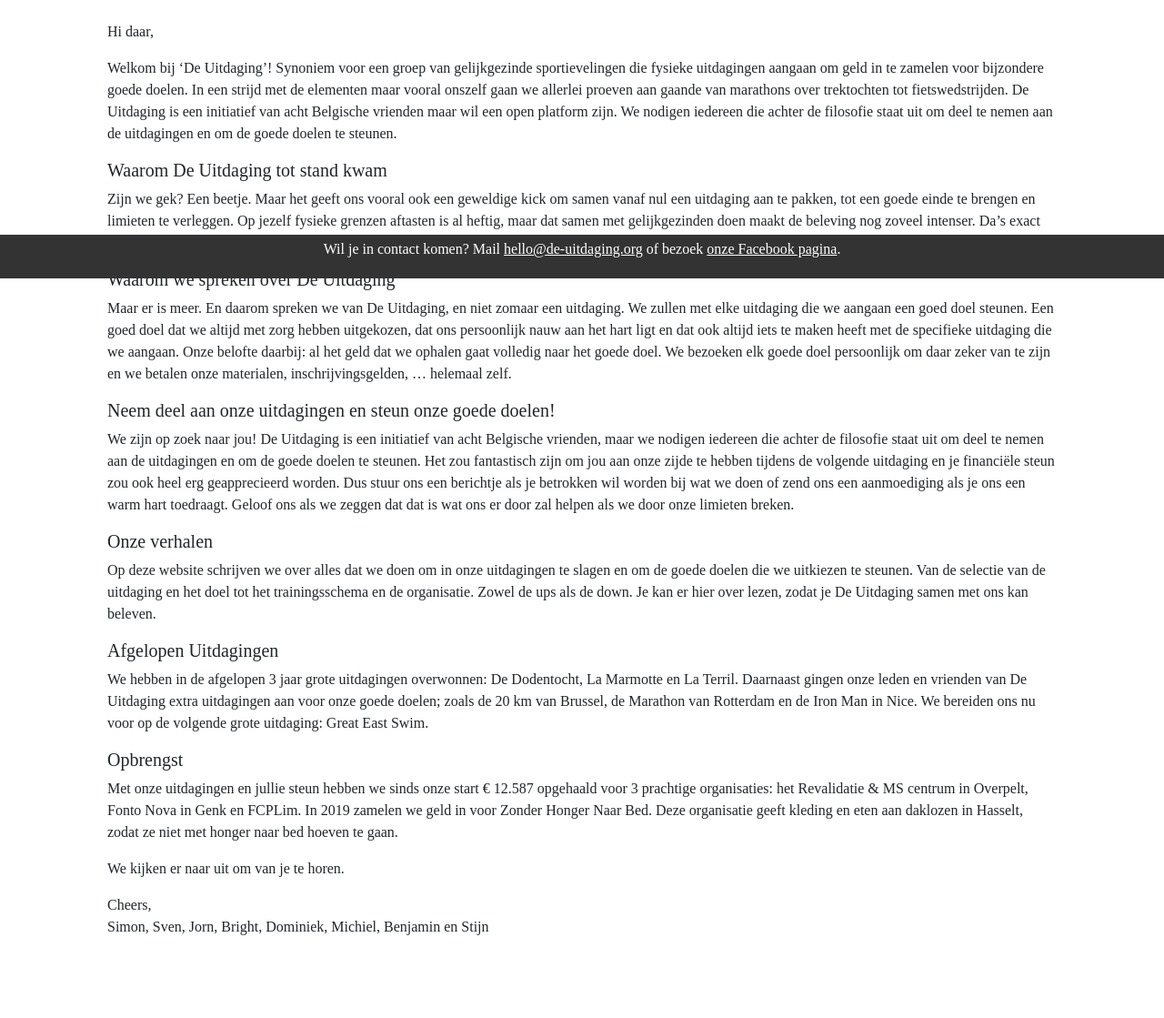
After one commit to MichielVanthoor/de-uitdaging, a Flask app: page /over_ons in a window 1280 px wide. The commit adds this page. Shown: the part 494-1613 px from the top of the page at 91% size. Run offline with Flask 2, Linux system fonts and the light colour scheme; some libraries are stand-ins or nearby versions.

Commit message:
Add Over ons page

```diff
--- a/app/routes.py
+++ b/app/routes.py
@@ -5,3 +5,7 @@ from app import app
 @app.route('/index')
 def index():
     return render_template('index.html')
+
+@app.route('/over_ons')
+def over_ons():
+    return render_template('over_ons.html')
--- a/app/static/style.css
+++ b/app/static/style.css
@@ -11,6 +11,16 @@ body {
  background-repeat: no-repeat;
 }
 
+.aboutus-background{
+ background-image: linear-gradient(
+          rgba(0, 0, 0, 0.5),
+          rgba(0, 0, 0, 0.5)
+        ),url(https://storage.googleapis.com/images-de-uitdaging/group-picture-lamarmotte.jpg);
+ background-size: cover;
+ background-repeat: no-repeat;
+ background-position: center;
+}
+
 .site-footer {
   background-color: #333333;
 }
--- a/app/templates/base.html
+++ b/app/templates/base.html
@@ -19,14 +19,14 @@
     <body>
       <!-- Header -->
       <header>
-        <div class="d-flex flex-column flex-md-row align-items-center p-1 px-md-4 mb-0 bg-white border-bottom shadow-sm">
+       <a href="/index"> <div class="d-flex flex-column flex-md-row align-items-center p-1 px-md-4 mb-0 bg-white border-bottom shadow-sm">
           <div class="mr-md-auto">
-            <img src="https://storage.googleapis.com/images-de-uitdaging/de-uitdaging-logo-header.jpg" alt="De Uitdaging Logo">
+            <img src="https://storage.googleapis.com/images-de-uitdaging/de-uitdaging-logo-header.jpg" alt="De Uitdaging Logo"></a>
           </div>
-  <!--         <nav class="my-2 my-md-0 mr-md-3">
-            <a class="p-2 text-dark" href="">Over ons</a>
+          <nav class="my-2 my-md-0 mr-md-3">
+            <a class="p-2 text-dark" href="/over_ons">Over ons</a>
           </nav>
-          <a class="btn btn-outline-primary" href="">Neem deel & Steun</a> -->
+          <!-- <a class="btn btn-outline-primary" href="">Neem deel & Steun</a> -->
         </div>
       </header>
 
@@ -34,7 +34,7 @@
       {% block content %}{% endblock %}
 
       <!-- Footer -->
-      <footer class="px-3 py-1 fixed-bottom site-footer">
+      <footer class="px-3 py-1 fixed-bottom site-footer mt-5">
         <div class="container">
           <p class="text-center text-white">Wil je in contact komen? Mail <u><a href="mailto:hello@de-uitdaging.org" class="text-white">hello@de-uitdaging.org</a></u> of bezoek <u><a href="https://www.facebook.com/DeUitdagingBE/" class="text-white">onze Facebook pagina</a></u>.</p>
         </div>
--- /dev/null
+++ b/app/templates/over_ons.html
@@ -0,0 +1,44 @@
+{% extends "base.html" %}
+
+{% block content %}
+<!-- About us banner-->
+<section class="jumbotron mb-0 text-center aboutus-background">
+  <div class="container">
+    <h1 class="text-center text-white">Over ons</h1>
+  </div>
+</section>
+
+<!-- About us section-->
+<section>
+  <div class="container px-5 py-4">
+      <p>Hi daar,</p>
+
+      <p>Welkom bij ‘De Uitdaging’! Synoniem voor een groep van gelijkgezinde sportievelingen die fysieke uitdagingen aangaan om geld in te zamelen voor bijzondere goede doelen. In een strijd met de elementen maar vooral onszelf gaan we allerlei proeven aan gaande van marathons over trektochten tot fietswedstrijden. De Uitdaging is een initiatief van acht Belgische vrienden maar wil een open platform zijn. We nodigen iedereen die achter de filosofie staat uit om deel te nemen aan de uitdagingen en om de goede doelen te steunen.</p>
+
+      <h5>Waarom De Uitdaging tot stand kwam</h5>
+      <p>Zijn we gek? Een beetje. Maar het geeft ons vooral ook een geweldige kick om samen vanaf nul een uitdaging aan te pakken, tot een goede einde te brengen en limieten te verleggen. Op jezelf fysieke grenzen aftasten is al heftig, maar dat samen met gelijkgezinden doen maakt de beleving nog zoveel intenser. Da’s exact waarom De Uitdaging werd opgestart.</p>
+
+      <h5>Waarom we spreken over De Uitdaging</h5>
+      <p>Maar er is meer. En daarom spreken we van De Uitdaging, en niet zomaar een uitdaging. We zullen met elke uitdaging die we aangaan een goed doel steunen. Een goed doel dat we altijd met zorg hebben uitgekozen, dat ons persoonlijk nauw aan het hart ligt en dat ook altijd iets te maken heeft met de specifieke uitdaging die we aangaan.
+      Onze belofte daarbij: al het geld dat we ophalen gaat volledig naar het goede doel. We bezoeken elk goede doel persoonlijk om daar zeker van te zijn en we betalen onze materialen, inschrijvingsgelden, … helemaal zelf.</p>
+
+      <h5>Neem deel aan onze uitdagingen en steun onze goede doelen!</h5>
+      <p>We zijn op zoek naar jou! De Uitdaging is een initiatief van acht Belgische vrienden, maar we nodigen iedereen die achter de filosofie staat uit om deel te nemen aan de uitdagingen en om de goede doelen te steunen.
+      Het zou fantastisch zijn om jou aan onze zijde te hebben tijdens de volgende uitdaging en je financiële steun zou ook heel erg geapprecieerd worden. Dus stuur ons een berichtje als je betrokken wil worden bij wat we doen of zend ons een aanmoediging als je ons een warm hart toedraagt. Geloof ons als we zeggen dat dat is wat ons er door zal helpen als we door onze limieten breken.</p>
+
+      <h5>Onze verhalen</h5>
+      <p>Op deze website schrijven we over alles dat we doen om in onze uitdagingen te slagen en om de goede doelen die we uitkiezen te steunen. Van de selectie van de uitdaging en het doel tot het trainingsschema en de organisatie. Zowel de ups als de down. Je kan er hier over lezen, zodat je De Uitdaging samen met ons kan beleven.</p>
+
+      <h5>Afgelopen Uitdagingen</h5>
+      <p>We hebben in de afgelopen 3 jaar grote uitdagingen overwonnen: De Dodentocht, La Marmotte en La Terril. Daarnaast gingen onze leden en vrienden van De Uitdaging extra uitdagingen aan voor onze goede doelen; zoals de 20 km van Brussel, de Marathon van Rotterdam en de Iron Man in Nice. We bereiden ons nu voor op de volgende grote uitdaging: Great East Swim.</p>
+
+      <h5>Opbrengst</h5>
+      <p>Met onze uitdagingen en jullie steun hebben we sinds onze start € 12.587 opgehaald voor 3 prachtige organisaties: het Revalidatie & MS centrum in Overpelt, Fonto Nova in Genk en FCPLim. In 2019 zamelen we geld in voor Zonder Honger Naar Bed. Deze organisatie geeft kleding en eten aan daklozen in Hasselt, zodat ze niet met honger naar bed hoeven te gaan.</p>
+
+      <p>We kijken er naar uit om van je te horen.</p>
+      <p class="pb-5">Cheers,<br>Simon, Sven, Jorn, Bright, Dominiek, Michiel, Benjamin en Stijn</p>
+
+  </div>
+</section>
+
+{% endblock %}
```
